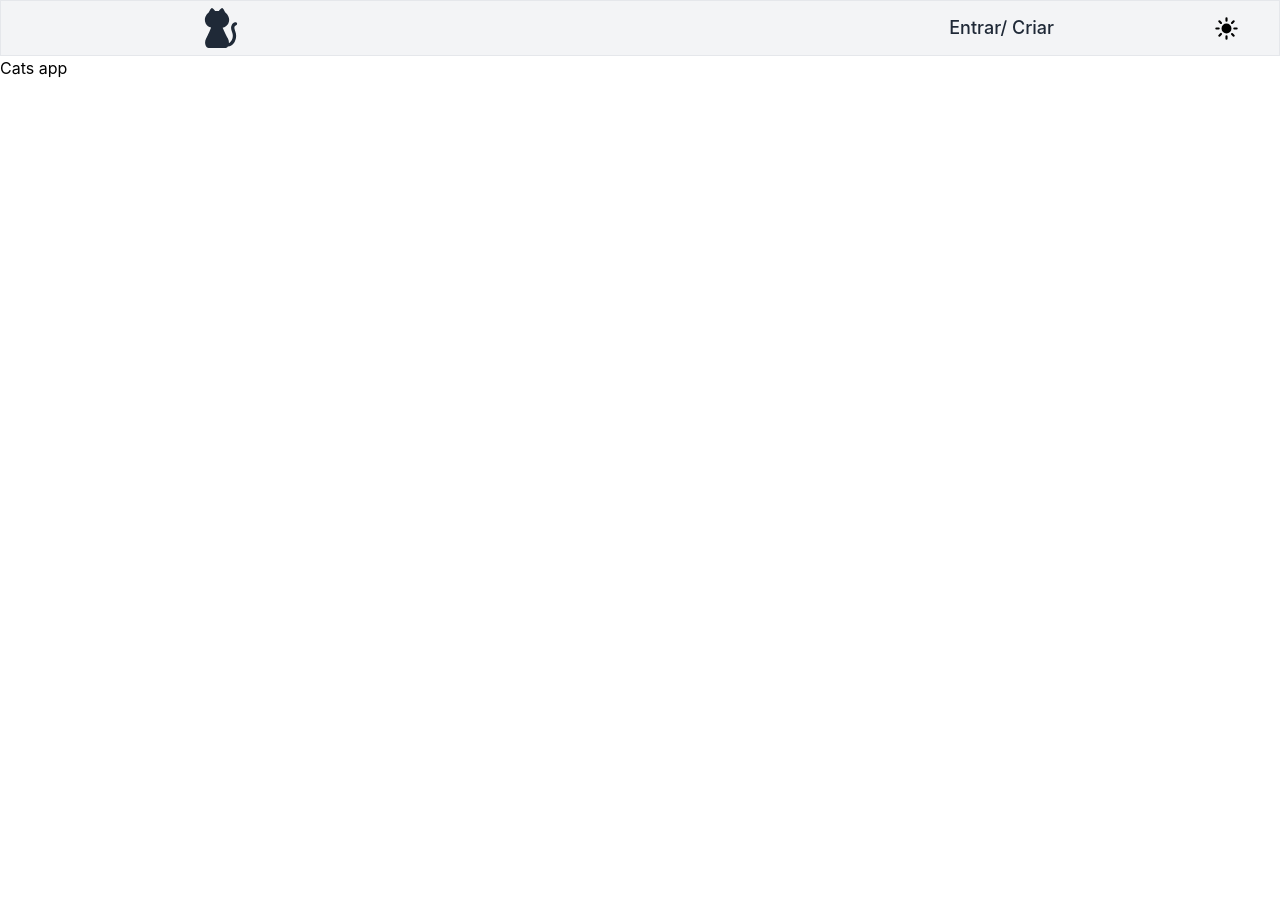
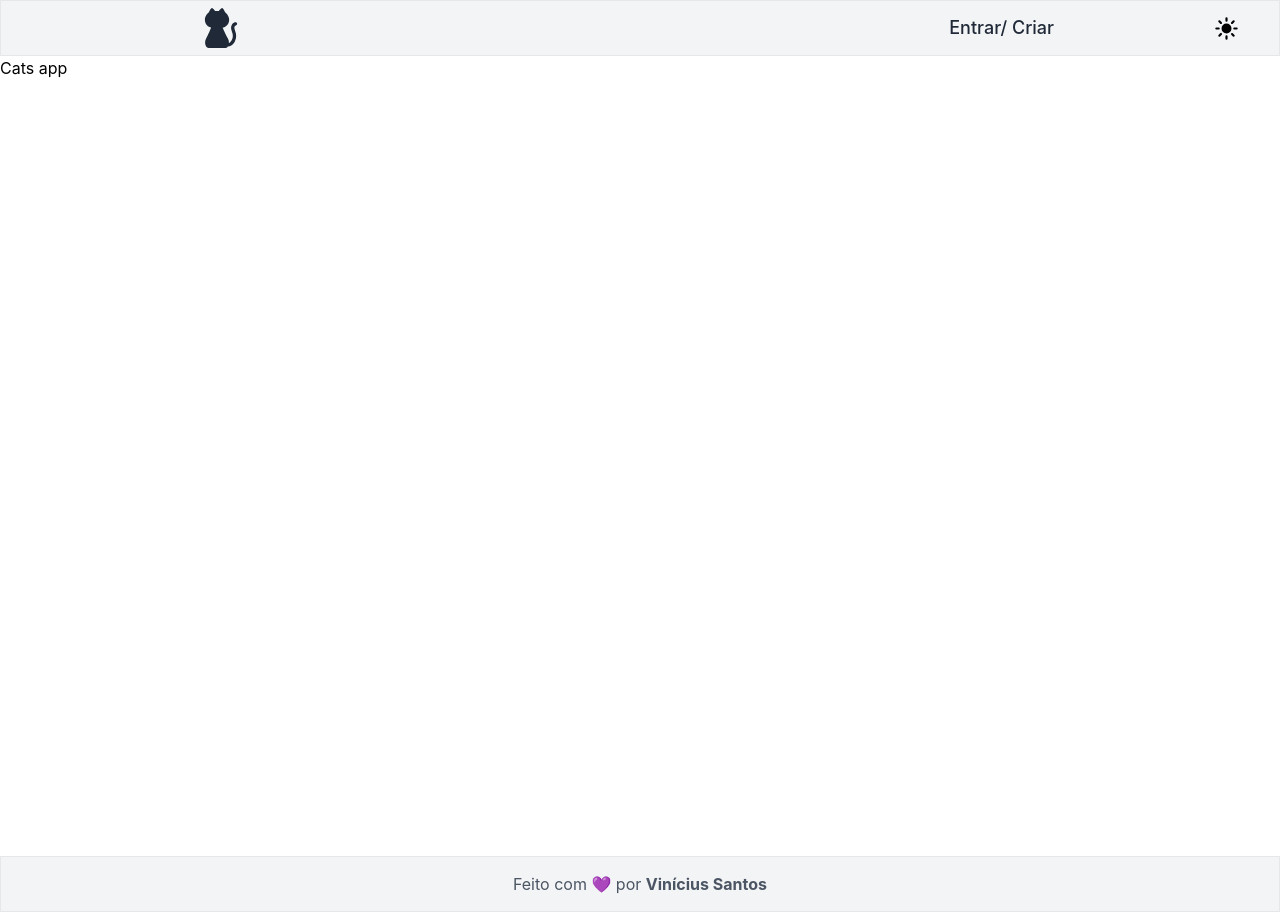
Before and after one commit to vsantos1711/cats-app, a Next.js app: page / in a window 1280 px wide. Before the commit the page ends 856 px from the top, so only its background shows below. Built offline with nearby package versions, Linux system fonts and the light colour scheme.

Commit message:
feat: create and add Footer component

```diff
--- a/src/app/layout.tsx
+++ b/src/app/layout.tsx
@@ -3,6 +3,7 @@ import { Inter } from "next/font/google";
 import "../styles/globals.css";
 import Header from "@/components/UI/Header";
 import Providers from "@/providers/provider";
+import Footer from "@/components/UI/Footer";
 
 const inter = Inter({ subsets: ["latin"] });
 
@@ -25,6 +26,7 @@ export default function RootLayout({
         <Providers>
           <Header />
           {children}
+          <Footer />
         </Providers>
       </body>
     </html>
--- /dev/null
+++ b/src/components/UI/Footer.tsx
@@ -0,0 +1,12 @@
+export default function Footer() {
+  return (
+    <footer className="flex h-14 border justify-center items-center bg-gray-100 dark:bg-gray-800 dark:border-none">
+      <p className="text-gray-600 dark:text-gray-400">
+        Feito com 💜 por{" "}
+        <a href="github.com/vsantos1711" className="font-bold">
+          Vinícius Santos
+        </a>
+      </p>
+    </footer>
+  );
+}
```
